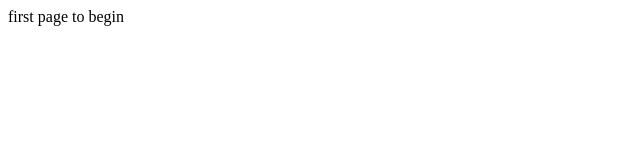
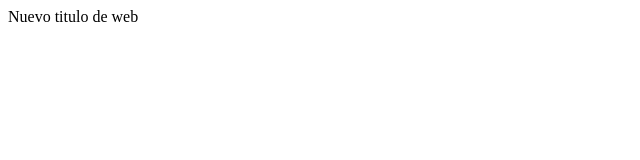
Before and after one commit to AVelueta/g_firstcourse, a plain HTML site: page index.html in a window 1280 px wide. Shown: the full height of the page, 0-640 px from the left. Drawn offline with Linux system fonts and the light colour scheme.

Commit message:
Header name updated in index file

```diff
--- a/index.html
+++ b/index.html
@@ -1 +1 @@
-<HTML>first page to begin</HTML>
+<HTML>Nuevo titulo de web</HTML>
```
